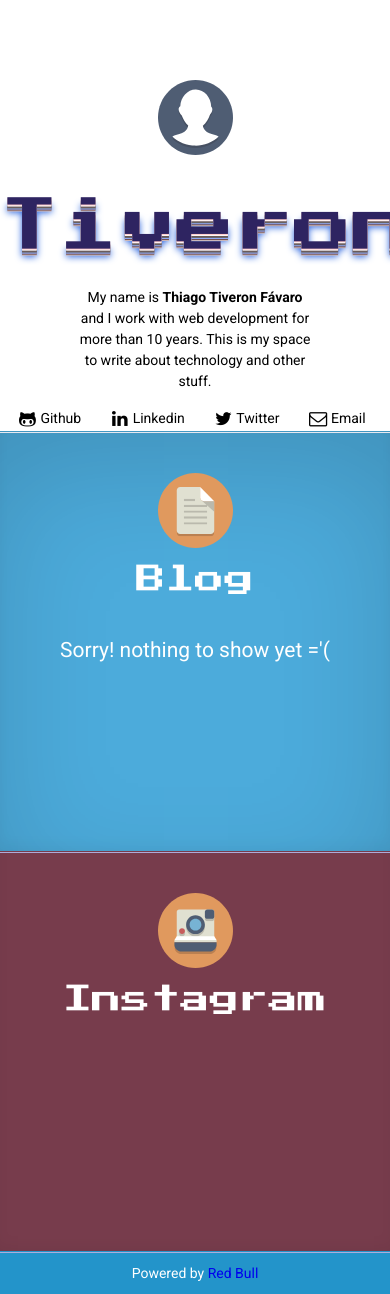
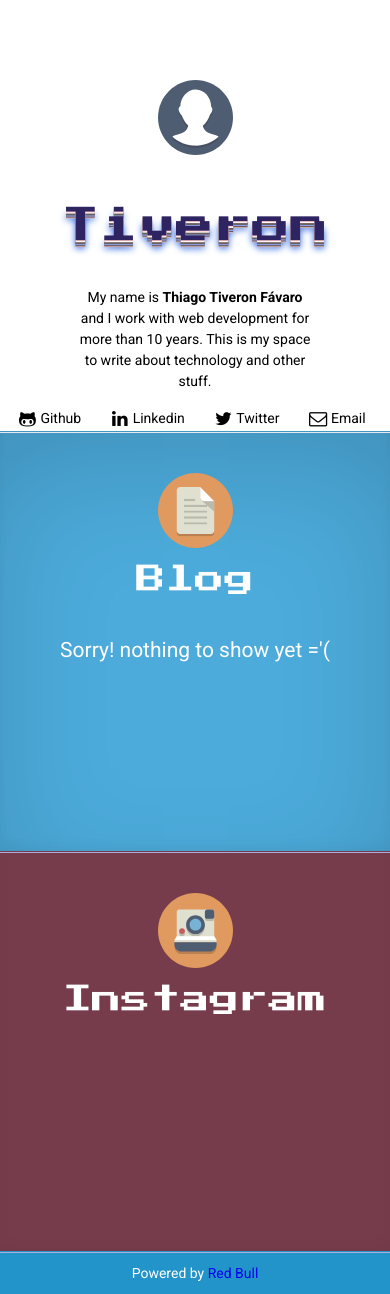
Before and after one commit to tiveron/tiveron.github.io, a Jekyll site: the page built from index.html, in a window 390 px wide. Built offline with Jekyll 4.4.1, drawn with Linux system fonts in a browser that asks for light colours; nearby versions of some CDN libraries; Markdown is read by kramdown in place of the engine named in the settings.

Commit message:
fixing title on mobile media query

```diff
--- a/static/css/main.css
+++ b/static/css/main.css
@@ -521,6 +521,10 @@
   .postsList {
     text-align: center;
   }
+
+  header .title a {
+    font-size: 1.3em;
+  }
 }
 
 /* Small devices (tablets, 768px and up) */
```
